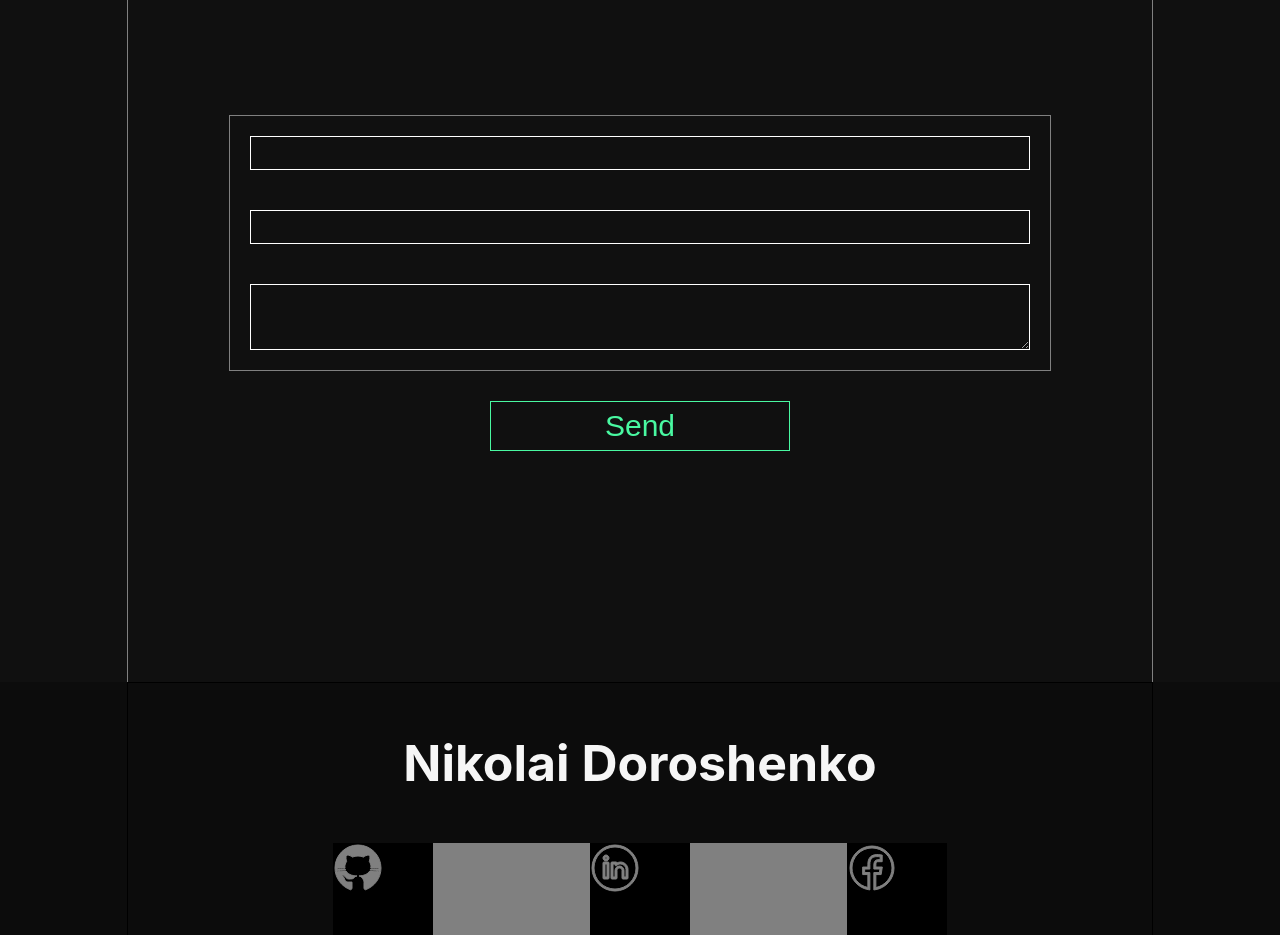
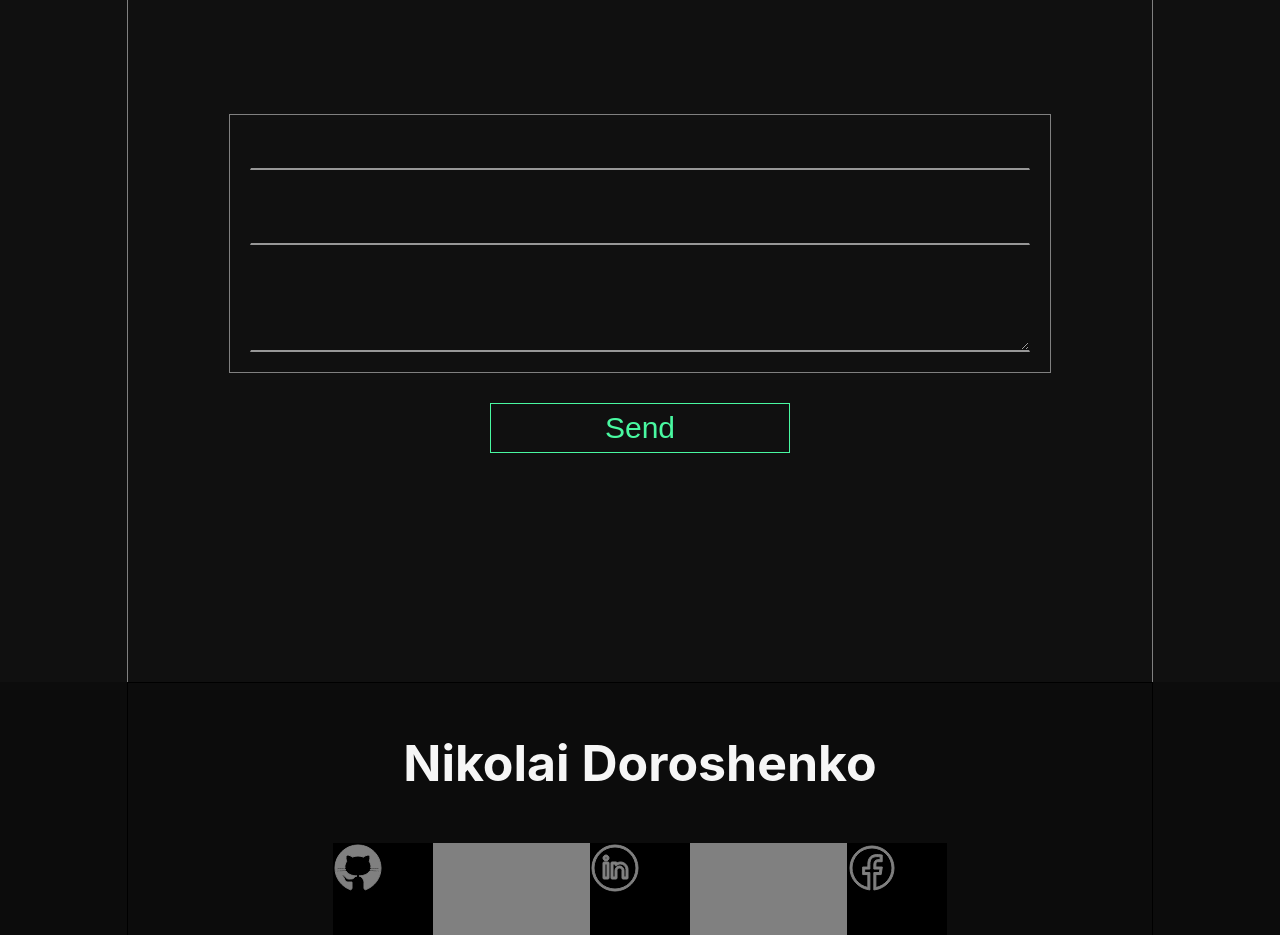
Before and after one commit to Nikolai-Doroshenko-93/portfolio, a React (Create React App) app: page / in a window 1280 px wide. Shown: the part 4320-5255 px from the top of the page. Built offline with nearby package versions, Linux system fonts and the light colour scheme.

Commit message:
fix style for input

```diff
--- a/src/components/Contacts/Contacts.module.css
+++ b/src/components/Contacts/Contacts.module.css
@@ -23,22 +23,28 @@
     height: 30px;
     margin: 20px;
     background: #101010;
-    border: 1px solid white;
+    border: 1px solid #101010;
+    border-bottom: 2px solid #979797;
+    box-shadow: none;
 }
 .input:focus {
     outline: none;
-    border: 1px solid #49f8a1;;
+    border-bottom: 2px solid #49f8a1;
+    box-shadow: none;
 }
 
 .textarea {
     height: 60px;
     margin: 20px;
     background: #101010;
-    border: 1px solid white;
+    border: 1px solid #101010;
+    border-bottom: 2px solid #979797;
+    box-shadow: none;
 }
 .textarea:focus {
      outline: none;
-     border: 1px solid #49f8a1;;
+     border-bottom: 2px solid #49f8a1;
+    box-shadow: none;
  }
 
 
```
